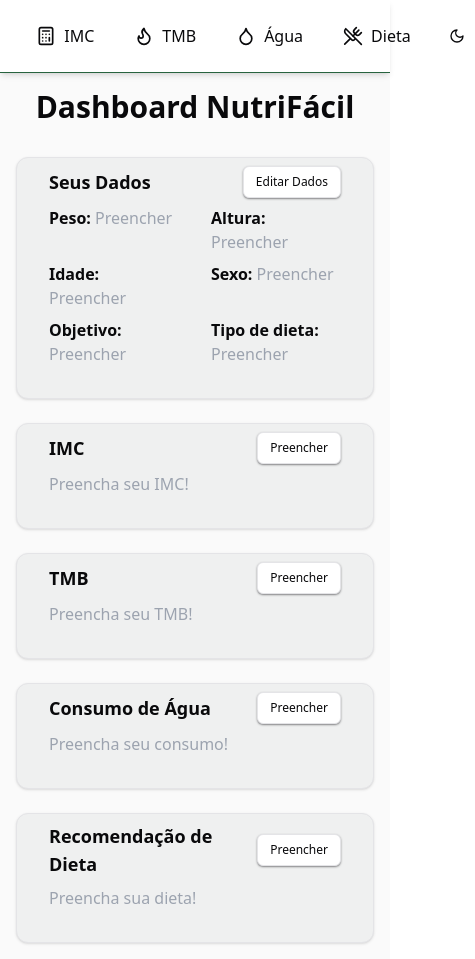
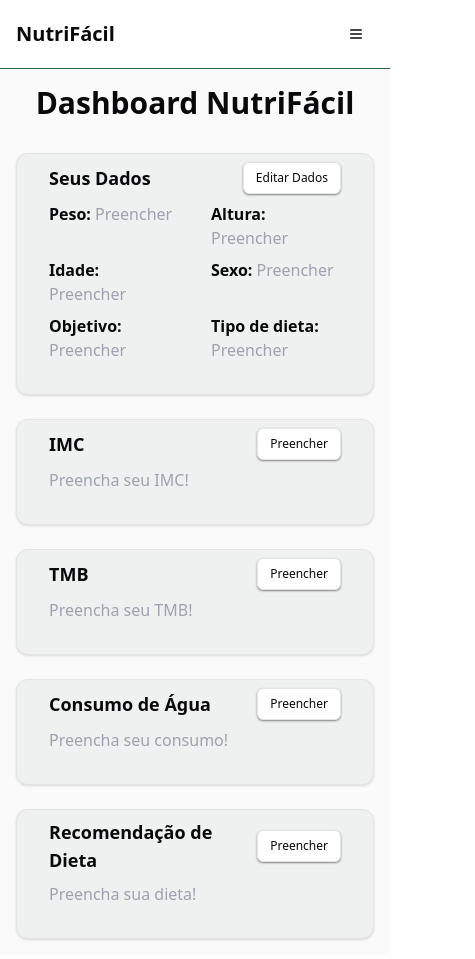
Before and after one commit to LucasMKS/NutriFacil-Web, a Next.js app: page / in a window 390 px wide. Shown: the whole page, 475 px wide, since content can reach past the window. Built offline with nearby package versions, Linux system fonts and the light colour scheme.

Commit message:
feat: adicionar menu responsivo com Drawer e links de navegação

```diff
--- a/src/components/Navbar.tsx
+++ b/src/components/Navbar.tsx
@@ -1,4 +1,5 @@
 import Link from "next/link";
+import { useState } from "react";
 import { cn } from "@/lib/utils";
 import ThemeToggle from "@/components/ThemeToggle";
 import {
@@ -7,7 +8,10 @@ import {
   UtensilsCrossed,
   Calculator,
   Flame,
+  Menu,
 } from "lucide-react";
+import { Drawer, DrawerContent, DrawerTrigger } from "@/components/ui/drawer";
+import { Button } from "@/components/ui/button";
 
 const menu = [
   { href: "/", label: "Início", icon: Home },
@@ -17,9 +21,22 @@ const menu = [
   { href: "/dieta", label: "Dieta", icon: UtensilsCrossed },
 ];
 
+const NAV_LINKS = [
+  { href: "/", label: "Home" },
+  { href: "/imc", label: "IMC" },
+  { href: "/tmb", label: "TMB" },
+  { href: "/agua", label: "Água" },
+  { href: "/dieta", label: "Dieta" },
+];
+
 export default function Navbar({ active }: { active?: string }) {
+  const [open, setOpen] = useState(false);
+
   return (
-    <nav className="flex gap-4 py-4 px-8 bg-white shadow-md items-center justify-center sticky top-0 z-50 dark:bg-verde-escuro border-b border-verde-mais dark:text-white">
+    <nav className="flex items-center justify-between p-4 w-full bg-white shadow-md dark:bg-verde-escuro border-b border-verde-mais dark:text-white">
+      <div className="font-bold text-xl">NutriFácil</div>
+      {/* Desktop menu */}
+      <ul className="hidden md:flex gap-4">
         {menu.map((item) => (
           <Link
             key={item.href}
@@ -33,9 +50,42 @@ export default function Navbar({ active }: { active?: string }) {
             <span>{item.label}</span>
           </Link>
         ))}
-      <span className="">
+      </ul>
+      <span className="hidden md:flex">
         <ThemeToggle />
       </span>
+      {/* Mobile hamburger */}
+      <div className="md:hidden">
+        <Drawer open={open} onOpenChange={setOpen} direction="right">
+          <DrawerTrigger asChild>
+            <Button variant="ghost" size="icon" aria-label="Menu">
+              <Menu className="w-6 h-6" />
+            </Button>
+          </DrawerTrigger>
+          <DrawerContent className="p-4">
+            <ul className="flex flex-col gap-4">
+              {NAV_LINKS.map((link) => (
+                <li key={link.href}>
+                  <Link
+                    href={link.href}
+                    className={`block px-3 py-2 rounded hover:bg-gray-100 dark:hover:bg-zinc-700 ${
+                      active === link.href
+                        ? "bg-green-100 dark:bg-green-800 font-semibold"
+                        : ""
+                    }`}
+                    onClick={() => setOpen(false)}
+                  >
+                    {link.label}
+                  </Link>
+                </li>
+              ))}
+              <span className="flex justify-end mt-4">
+                <ThemeToggle />
+              </span>
+            </ul>
+          </DrawerContent>
+        </Drawer>
+      </div>
     </nav>
   );
 }
```
Lines whose indentation alone changed are shown as unchanged.
